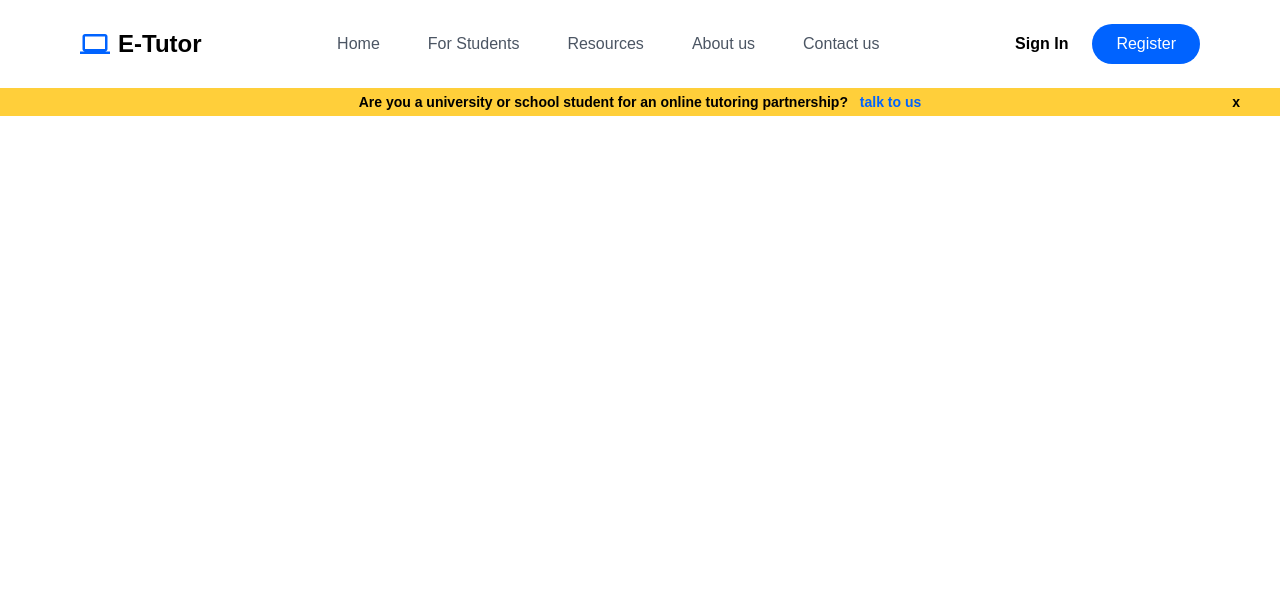
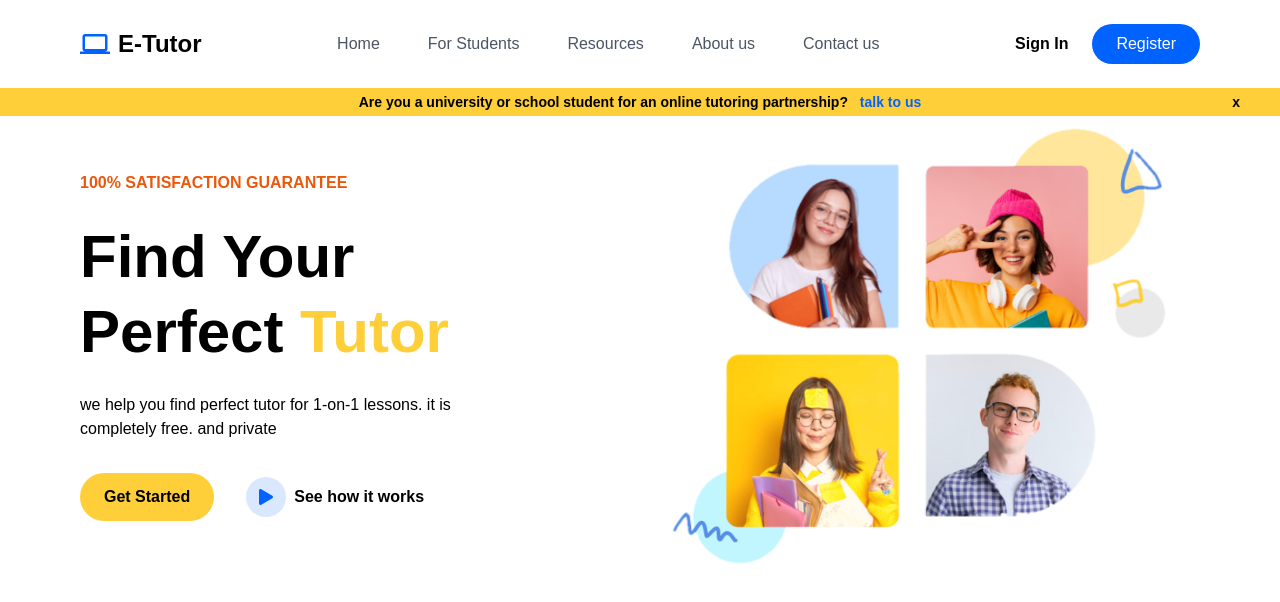
Before and after one commit to NaufalAssyafiqF/elearning-website, a React (Vite) app: page / in a window 1280 px wide. Shown: the top 602 px of the page. Built offline with nearby package versions, Linux system fonts and the light colour scheme.

Commit message:
add hero section

```diff
--- a/src/App.jsx
+++ b/src/App.jsx
@@ -1,3 +1,4 @@
+import Hero from "./components/Hero/Hero";
 import Navbar from "./components/Navbar/Navbar";
 import NavbarBanner from "./components/Navbar/NavbarBanner";
 
@@ -6,6 +7,7 @@ const App = () => {
     <div className="overflow-hidden">
       <Navbar />
       <NavbarBanner />
+      <Hero />
     </div>
   );
 };
--- /dev/null
+++ b/src/components/Hero/Hero.jsx
@@ -0,0 +1,71 @@
+import { FaPlay } from "react-icons/fa";
+import HeroImg from "../../assets/hero.png";
+import { motion } from "framer-motion";
+import { slideRight } from "../../utility/animation";
+
+const Hero = () => {
+  return (
+    <>
+      <div className="container grid grid-cols-1 md:grid-cols-2 mih-h-[650px] relative">
+        {/* brand info */}
+        <div className="flex flex-col justify-center py-14 md:pr-16 xl:pr-40 md:py-0">
+          <div className="text-center md:text-left space-y-6">
+            <motion.p
+              variants={slideRight(0.4)}
+              initial="hidden"
+              animate="visible"
+              className="text-orange-600 uppercase font-semibold"
+            >
+              100% Satisfaction Guarantee
+            </motion.p>
+            <motion.h1
+              variants={slideRight(0.6)}
+              initial="hidden"
+              animate="visible"
+              className="text-5xl font-semibold lg:text-6xl !leading-tight"
+            >
+              Find Your Perfect <span className="text-primary">Tutor</span>
+            </motion.h1>
+            <motion.p
+              variants={slideRight(0.8)}
+              initial="hidden"
+              animate="visible"
+              className=""
+            >
+              we help you find perfect tutor for 1-on-1 lessons. it is
+              completely free. and private
+            </motion.p>
+            {/* buttons section */}
+            <motion.div
+              variants={slideRight(1.0)}
+              initial="hidden"
+              animate="visible"
+              className="flex gap-8 justify-center md:justify-start !mt-8 items-center"
+            >
+              <button className="primary-btn">Get Started</button>
+              <button className="flex justify-end items-center gap-2 font-semibold">
+                <span className="w-10 h-10 bg-secondary/15 rounded-full flex items-center justify-center">
+                  <FaPlay className="text-secondary" />
+                </span>
+                See how it works
+              </button>
+            </motion.div>
+          </div>
+        </div>
+        {/* hero image */}
+        <div className="flex items-center justify-center">
+          <motion.img
+            initial={{ opacity: 0, x: 200 }}
+            animate={{ opacity: 1, x: 0 }}
+            transition={{ type: "spring", stiffness: 100, delay: 0.2 }}
+            src={HeroImg}
+            alt=""
+            className="w-[350px] md:w-[700px]"
+          />
+        </div>
+      </div>
+    </>
+  );
+};
+
+export default Hero;
--- a/src/components/Navbar/NavbarBanner.jsx
+++ b/src/components/Navbar/NavbarBanner.jsx
@@ -12,7 +12,7 @@ const NavbarBanner = () => {
       >
         Are you a university or school student for an online tutoring
         partnership?{" "}
-        <a href="" className="text-secondary ml-2">
+        <a href="#" className="text-secondary ml-2">
           talk to us
         </a>
         <div
--- a/src/index.css
+++ b/src/index.css
@@ -2,6 +2,12 @@
 @tailwind components;
 @tailwind utilities;
 
+@layer components {
+  .primary-btn {
+    @apply bg-primary font-semibold px-6 py-3 rounded-full hover:!scale-110 hover:!shadow-xl duration-300;
+  }
+}
+
 body {
-    font-family: poppins, sans-serif;
+  font-family: poppins, sans-serif;
 }
--- /dev/null
+++ b/src/utility/animation.js
@@ -0,0 +1,16 @@
+export const slideRight = (delay) => {
+  return {
+    hidden: {
+      opacity: 0,
+      x: -100,
+    },
+    visible: {
+      opacity: 1,
+      x: 0,
+      transition: {
+        duration: 0.5,
+        delay: delay,
+      },
+    }
+  };
+};
```
